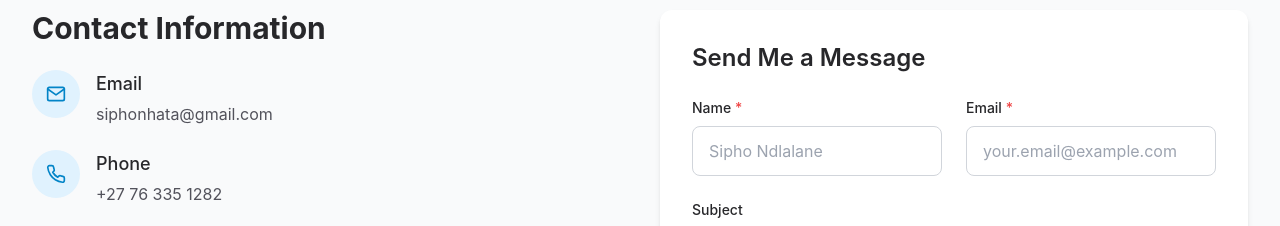
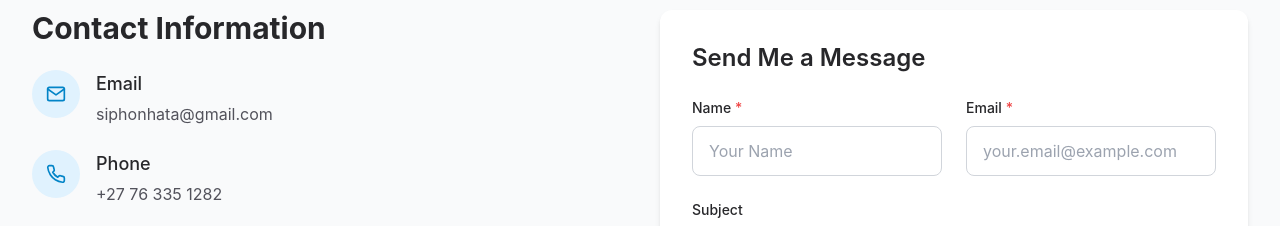
Before and after one commit to siphonhata/portfolio-app, a Next.js app: page / in a window 1280 px wide. Shown: the part 1780-2006 px from the top of the page. Built offline with nearby package versions, Linux system fonts and the light colour scheme.

Commit message:
clasname error fixed

```diff
--- a/app/components/sections/Contact.tsx
+++ b/app/components/sections/Contact.tsx
@@ -242,7 +242,7 @@ const Contact: React.FC = () => {
                         name="name"
                         value={formData.name}
                         onChange={handleChange}
-                        placeholder="Sipho Ndlalane"
+                        placeholder="Your Name"
                         className="w-full px-4 py-3 rounded-lg border border-gray-300 dark:border-dark-500 bg-white dark:bg-dark-700 text-dark-800 dark:text-white focus:outline-none focus:ring-2 focus:ring-primary-500 focus:border-transparent transition-colors"
                         required
                       />
--- a/app/components/sections/Projects.tsx
+++ b/app/components/sections/Projects.tsx
@@ -82,11 +82,15 @@ const Projects: React.FC<ProjectsProps> = ({
           <AnimatePresence mode="wait">
             {displayedProjects.map((project) => (
               <motion.div
+              style={{
+                backgroundColor: '#e2e8f0',
+                padding: '0.5rem',
+                width: '100%'
+              }}
                 key={project.id}
                 variants={itemVariants}
                 layout
                 exit={{ opacity: 0, scale: 0.8 }}
-                className="bg-slate-200 p-2 w-full" // Ensures full width for each item
               >
                 {/* Project Thumbnail */}
                 <div className="relative h-60 overflow-hidden">
--- a/package.json
+++ b/package.json
@@ -16,6 +16,8 @@
     "react": "^19.0.0",
     "react-dom": "^19.0.0",
     "react-icons": "^4.12.0",
+    "styled": "^1.0.0",
+    "styled-components": "^6.1.15",
     "uuid": "^11.1.0"
   },
   "devDependencies": {
```
Also changed, not shown: 1 other file (tests, documents, lock files or other folders).
